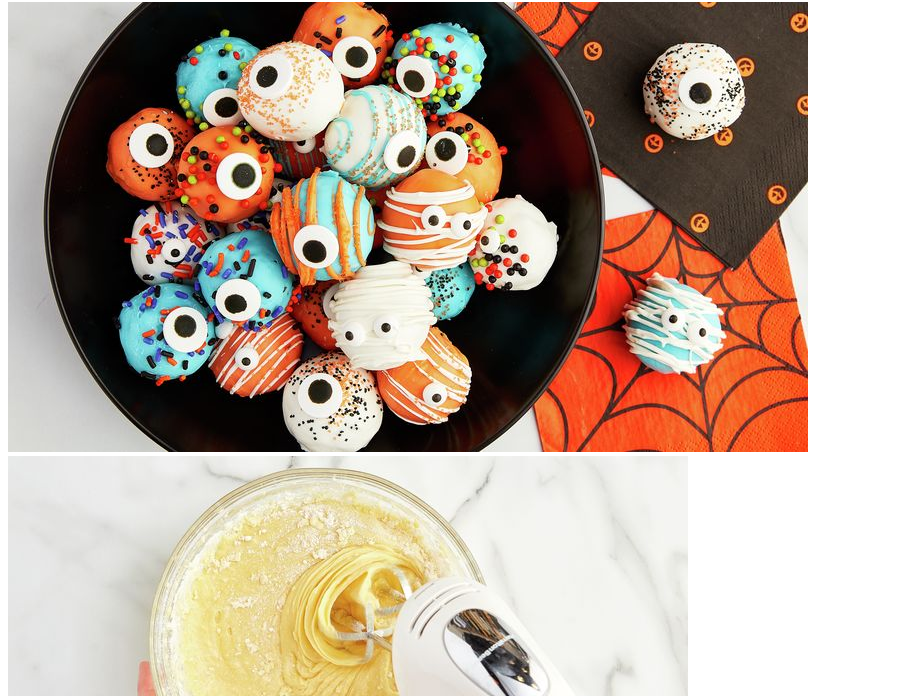
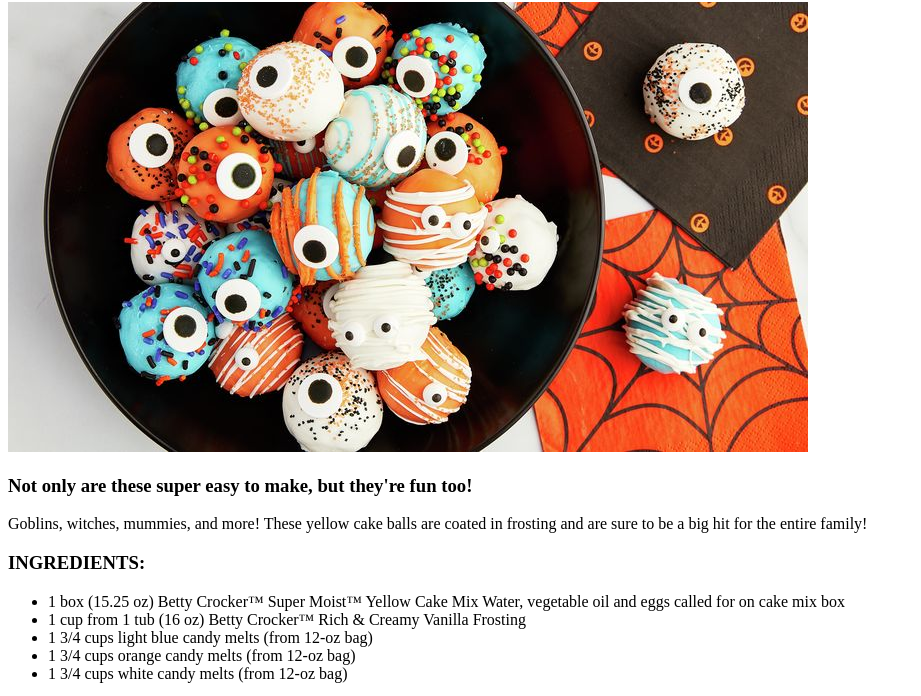
Before and after one commit to Kennedy0201/odin-recipes, a plain HTML site: page recipes/monster_cake_balls.html in a window 1280 px wide. Shown: the part 78-774 px from the top of the page, without its empty margins (0-921 px from the left). Drawn offline with Linux system fonts and the light colour scheme.

Commit message:
Add monster cake balls ingredients

```diff
--- a/recipes/monster_cake_balls.html
+++ b/recipes/monster_cake_balls.html
@@ -12,6 +12,30 @@
         <img src="../images/monster_cake_balls/monster_cake_balls.jpg"
         alt="Monster cake balls in a bowl">
 
+        <h3>Not only are these super easy to make, but they're fun too!</h3>
+
+        <p>
+            Goblins, witches, mummies, and more! These yellow cake balls
+            are coated in frosting and are sure to be a big hit for the
+            entire family!
+        </p>
+
+        <h3>INGREDIENTS:</h3>
+
+        <ul>
+            <li>1 box (15.25 oz) Betty Crocker™ Super Moist™ Yellow Cake Mix
+                Water, vegetable oil and eggs called for on cake mix box</li>
+
+            <li>1 cup from 1 tub (16 oz) Betty Crocker™ Rich & Creamy
+                Vanilla Frosting</li>
+
+            <li>1 3/4 cups light blue candy melts (from 12-oz bag)</li>
+
+            <li>1 3/4 cups orange candy melts (from 12-oz bag)</li>
+
+            <li>1 3/4 cups white candy melts (from 12-oz bag)</li>
+        </ul>
+
         <img src="../images/monster_cake_balls/cake_batter.jpg"
         alt="Ingredients are mixed together in a bowl">
 
```
